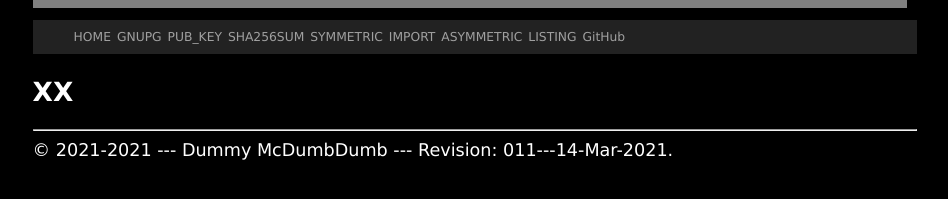
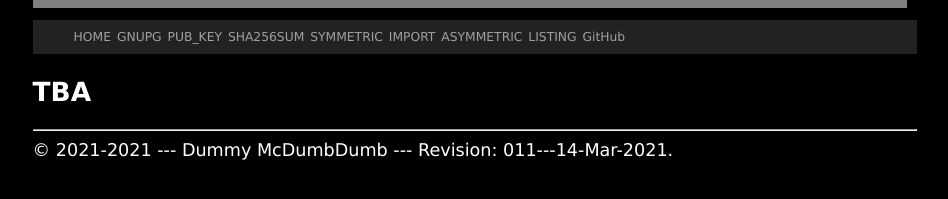
Before and after one commit to mcdumbdumb/gnupg, a Jekyll site: the page built from 006.md, in a window 1280 px wide. Shown: the part 150-349 px from the top of the page, without its empty margins (165-1113 px from the left). Built offline with Jekyll 4.4.1, drawn with Linux system fonts in a browser that asks for light colours.

Commit message:
modified:   006.md 007.md

```diff
--- a/006.md
+++ b/006.md
@@ -3,4 +3,4 @@ layout: "layout"
 title:  "Encryption: Asymmetric"
 ---
 
-## XX
+## TBA
```
Also changed, not shown: 007.md (+1 -1 lines), 2 other files.
